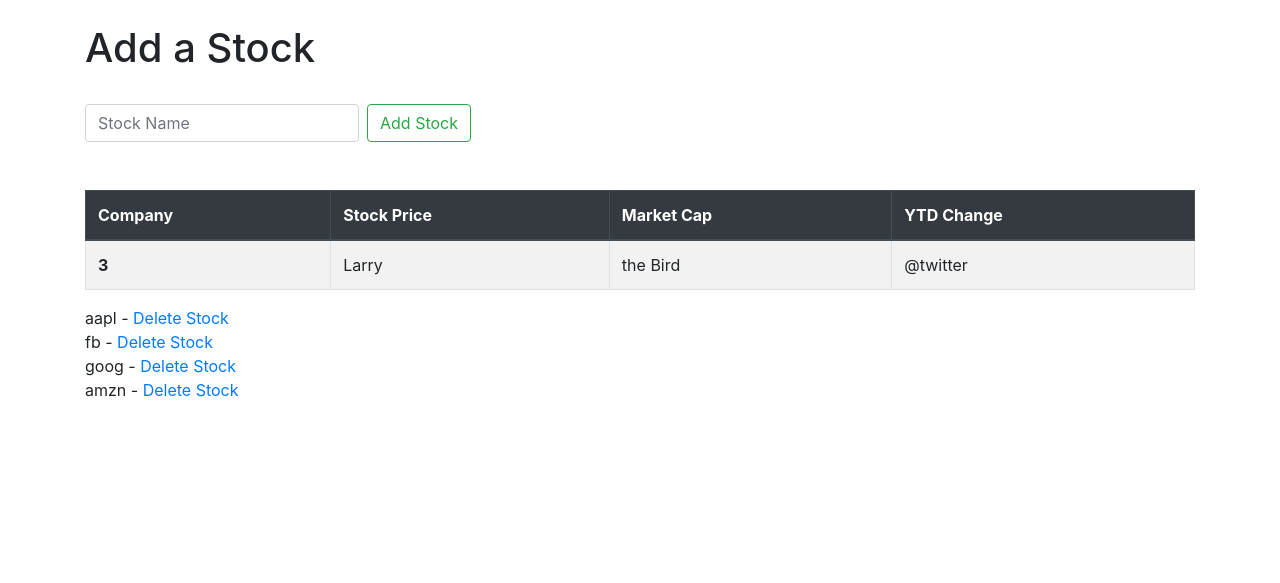
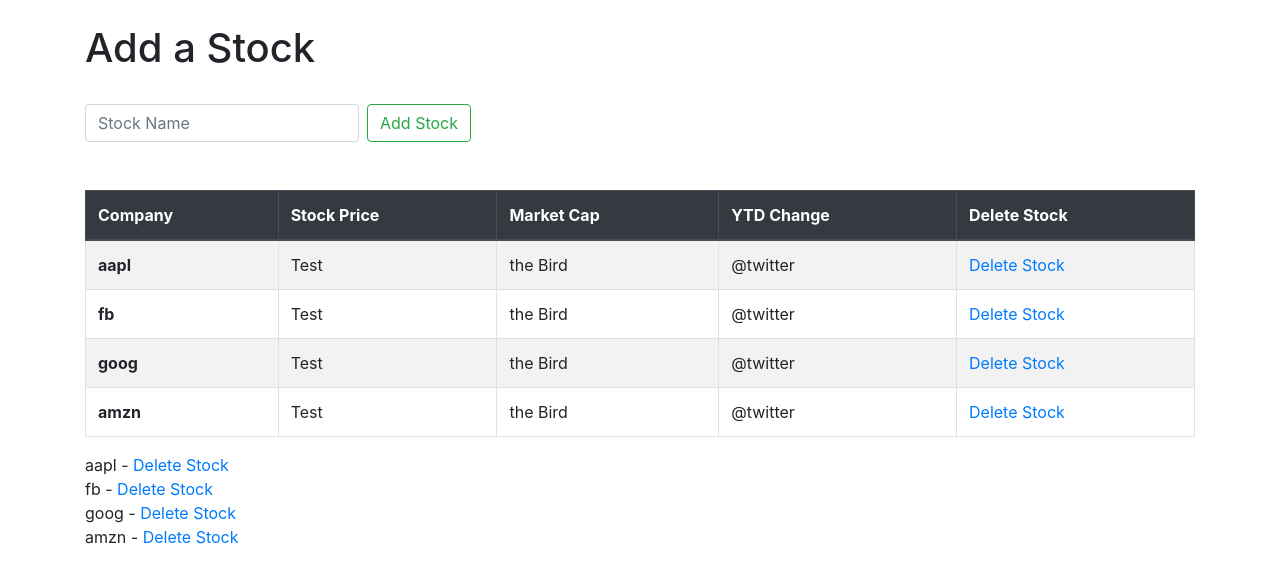
Before and after one commit to kayladuffy/stockapp, a Django app: page /add_stock.html in a window 1280 px wide. Shown: the part 56-639 px from the top of the page. Run offline with Django 3.2, Linux system fonts and the light colour scheme; data comes from the database, SQL or seed files in the repository; both versions use the stored data as it was after the commit; data that the repository does not hold is empty; some libraries are stand-ins or nearby versions.

Commit message:
Connecting stock data to table

```diff
--- a/stockapp/stockview/templates/add_stock.html
+++ b/stockapp/stockview/templates/add_stock.html
@@ -20,15 +20,24 @@
         <th scope="col">Stock Price</th>
         <th scope="col">Market Cap</th>
         <th scope="col">YTD Change</th>
+        <th scope="col">Delete Stock</th>
       </tr>
     </thead>
     <tbody>
-      <tr>
-        <th scope="row">3</th>
-        <td>Larry</td>
-        <td>the Bird</td>
-        <td>@twitter</td>
-      </tr>
+{% if ticker %}
+        {% for item in ticker %}
+
+            <tr>
+                <th scope="row">{{ item }}</th>
+                <td>Test</td>
+                <td>the Bird</td>
+                <td>@twitter</td>
+                <td><a href="{% url 'delete' item.id %}">Delete Stock</a></td>
+            </tr>
+
+        {% endfor %}
+{% endif %}
+
     </tbody>
   </table>
 
@@ -36,4 +45,8 @@
     {{ item }} - <a href="{% url 'delete' item.id %}">Delete Stock</a> <br/>
 {% endfor %}
 
+<br/>
+
+
+
 {% endblock %}
--- a/stockapp/stockview/views.py
+++ b/stockapp/stockview/views.py
@@ -25,6 +25,9 @@ def about(request):
     return render(request, 'about.html', {})
 
 def add_stock(request):
+    import requests
+    import json
+
     if request.method == 'POST':
         form = StockForm(request.POST or None)
 
@@ -34,7 +37,17 @@ def add_stock(request):
             return redirect('add_stock')
     else:
         ticker = stocks.objects.all()
-        return render(request, 'add_stock.html', {'ticker': ticker})
+        output = []
+        for ticker_item in ticker:
+            api_request = requests.get("https://cloud.iexapis.com/stable/stock/" + str(ticker_item) + "/quote?token=pk_ea4736199eb44c189f914c2ed20cade4")
+
+            try:
+                api = json.loads(api_request.content)
+                output.append(api)
+            except Exception as e:
+                api = "Error"
+
+        return render(request, 'add_stock.html', {'ticker': ticker, 'output': output})
 
 def delete(request, stock_id):
     item = stocks.objects.get(pk=stock_id)
```
Also changed, not shown: stockapp/db.sqlite3.
